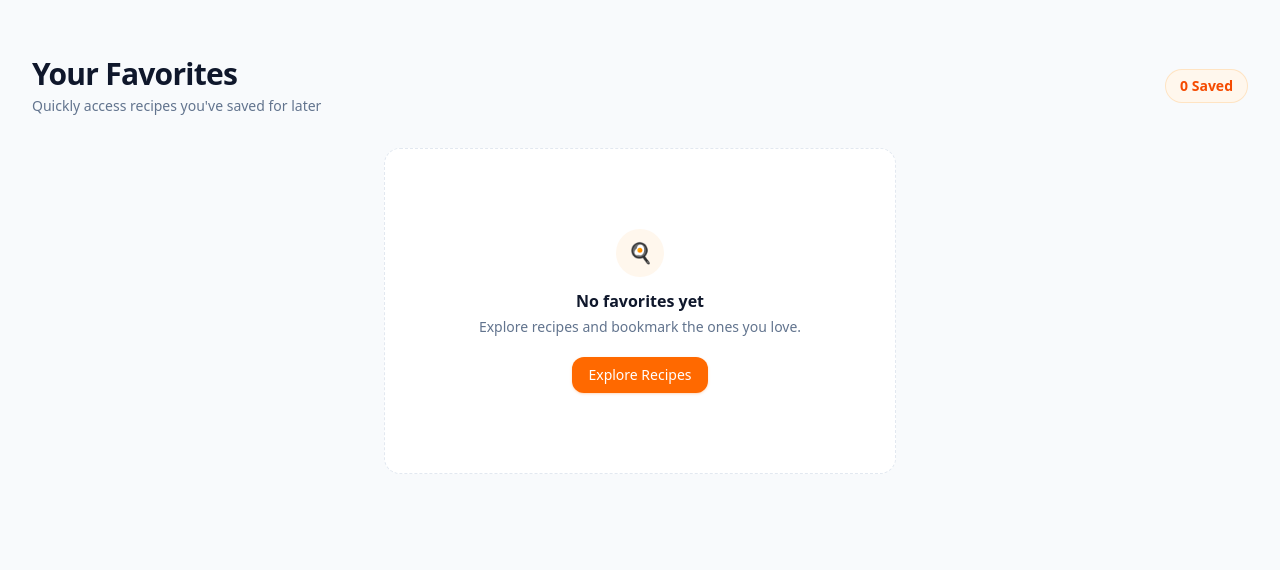
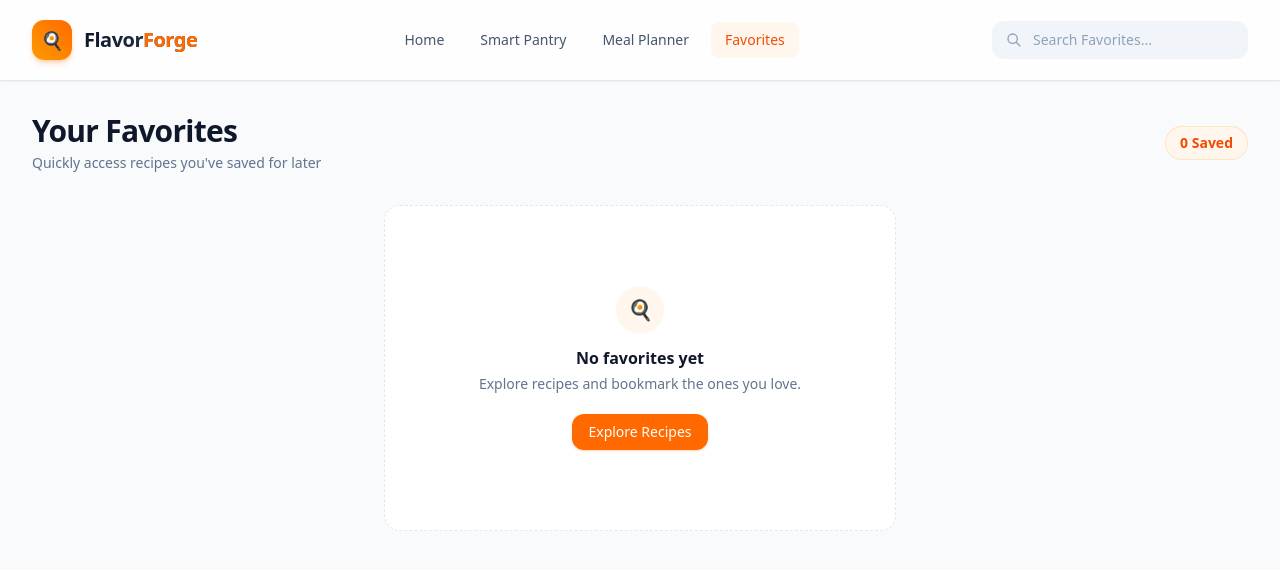
Before and after one commit to Eazybel/Fridge-Stalker, a Next.js app in the folder fridgestalker/: page /favorites in a window 1280 px wide. Shown: the top 570 px of the page. Built offline with nearby package versions, Linux system fonts and the light colour scheme.

Commit message:
feat: redesign HeaderFavorite component with navigation links and search bar

```diff
--- a/fridgestalker/src/app/components/Header/HeaderFavorite.tsx
+++ b/fridgestalker/src/app/components/Header/HeaderFavorite.tsx
@@ -1,9 +1,152 @@
-import React from 'react'
+"use client"
 
-type Props = {}
+import Link from "next/link"
+import { useState } from "react"
 
-export default function HeaderFavorite({}: Props) {
+export default function HeaderFavorite() {
+  const [isOpen, setIsOpen] = useState(false)
+
   return (
-    <input type="text" name="mealName" id="mealNane" />
+    <header className="sticky top-0 z-50 bg-white/80 backdrop-blur-md border-b border-slate-200 shadow-xs">
+      <div className="max-w-7xl mx-auto px-4 sm:px-6 lg:px-8">
+        <div className="flex items-center justify-between h-20">
+
+          {/* Brand / Logo */}
+          <Link href="/" className="flex items-center gap-3">
+            <div className="w-10 h-10 rounded-xl bg-gradient-to-tr from-amber-500 to-orange-500 flex items-center justify-center text-white shadow-md shadow-orange-500/25">
+              <span className="text-lg font-bold">🍳</span>
+            </div>
+            <span className="text-xl font-bold bg-gradient-to-r from-slate-900 to-slate-700 bg-clip-text text-transparent tracking-tight">
+              Flavor<span className="text-orange-500">Forge</span>
+            </span>
+          </Link>
+
+          {/* Desktop Navigation Links */}
+          <nav className="hidden md:flex items-center gap-1 lg:gap-2">
+            <Link
+              href="/"
+              className="px-3.5 py-2 rounded-lg text-sm font-medium text-slate-600 hover:text-slate-900 hover:bg-slate-100 transition-colors"
+            >
+              Home
+            </Link>
+            <Link
+              href="/pantry"
+              className="px-3.5 py-2 rounded-lg text-sm font-medium text-slate-600 hover:text-slate-900 hover:bg-slate-100 transition-colors"
+            >
+              Smart Pantry
+            </Link>
+            <Link
+              href="/planner"
+              className="px-3.5 py-2 rounded-lg text-sm font-medium text-slate-600 hover:text-slate-900 hover:bg-slate-100 transition-colors"
+            >
+              Meal Planner
+            </Link>
+            <Link
+              href="/favorites"
+              className="px-3.5 py-2 rounded-lg text-sm font-medium bg-orange-50 text-orange-600 transition-colors"
+            >
+              Favorites
+            </Link>
+          </nav>
+
+          {/* Search Bar & Actions */}
+          <div className="flex items-center gap-4">
+
+            {/* Desktop Static Search Input */}
+            <div className="relative hidden sm:block w-48 lg:w-64">
+              <div className="relative">
+                <label
+                  htmlFor="meal-search"
+                  className="absolute inset-y-0 left-0 pl-3.5 flex items-center pointer-events-none text-slate-400"
+                >
+                  <svg
+                    className="w-4 h-4"
+                    fill="none"
+                    stroke="currentColor"
+                    viewBox="0 0 24 24"
+                    xmlns="http://www.w3.org/2000/svg"
+                  >
+                    <path
+                      strokeLinecap="round"
+                      strokeLinejoin="round"
+                      strokeWidth="2"
+                      d="M21 21l-6-6m2-5a7 7 0 11-14 0 7 7 0 0114 0z"
+                    ></path>
+                  </svg>
+                </label>
+                <input
+                  type="text"
+                  id="meal-search"
+                  placeholder="Search Favorites..."
+                  className="w-full pl-10 pr-4 py-2 bg-slate-100 border border-transparent rounded-xl text-sm text-slate-900 placeholder-slate-400 focus:outline-none focus:bg-white focus:border-orange-500 focus:ring-2 focus:ring-orange-500/20 transition-all"
+                />
+              </div>
+            </div>
+
+            {/* Mobile Menu Toggle Button */}
+            <button
+              onClick={() => setIsOpen(!isOpen)}
+              className="md:hidden p-2 rounded-xl text-slate-600 hover:bg-slate-100 transition-colors"
+              aria-label="Open Menu"
+            >
+              {isOpen ? (
+                <svg className="w-6 h-6" fill="none" stroke="currentColor" viewBox="0 0 24 24">
+                  <path strokeLinecap="round" strokeLinejoin="round" strokeWidth="2" d="M6 18L18 6M6 6l12 12"></path>
+                </svg>
+              ) : (
+                <svg className="w-6 h-6" fill="none" stroke="currentColor" viewBox="0 0 24 24">
+                  <path strokeLinecap="round" strokeLinejoin="round" strokeWidth="2" d="M4 6h16M4 12h16M4 18h16"></path>
+                </svg>
+              )}
+            </button>
+          </div>
+
+        </div>
+      </div>
+
+      {/* Mobile Dropdown Menu */}
+      {isOpen && (
+        <div className="md:hidden border-t border-slate-200 bg-white px-4 pt-3 pb-5 space-y-2 shadow-lg">
+
+          {/* Mobile Search Bar */}
+          <div className="relative sm:hidden pb-2">
+            <input
+              type="text"
+              placeholder="Search Favorites..."
+              className="w-full px-4 py-2 bg-slate-100 border border-transparent rounded-xl text-sm text-slate-900 placeholder-slate-400 focus:outline-none focus:bg-white focus:border-orange-500"
+            />
+          </div>
+
+          <Link
+            href="/"
+            onClick={() => setIsOpen(false)}
+            className="block px-3 py-2 rounded-lg text-base font-medium text-slate-600 hover:bg-slate-50 hover:text-slate-900"
+          >
+            Home
+          </Link>
+          <Link
+            href="/pantry"
+            onClick={() => setIsOpen(false)}
+            className="block px-3 py-2 rounded-lg text-base font-medium text-slate-600 hover:bg-slate-50 hover:text-slate-900"
+          >
+            Smart Pantry
+          </Link>
+          <Link
+            href="/planner"
+            onClick={() => setIsOpen(false)}
+            className="block px-3 py-2 rounded-lg text-base font-medium text-slate-600 hover:bg-slate-50 hover:text-slate-900"
+          >
+            Meal Planner
+          </Link>
+          <Link
+            href="/favorites"
+            onClick={() => setIsOpen(false)}
+            className="block px-3 py-2 rounded-lg text-base font-medium bg-orange-50 text-orange-600"
+          >
+            Favorites
+          </Link>
+        </div>
+      )}
+    </header>
   )
 }
```
